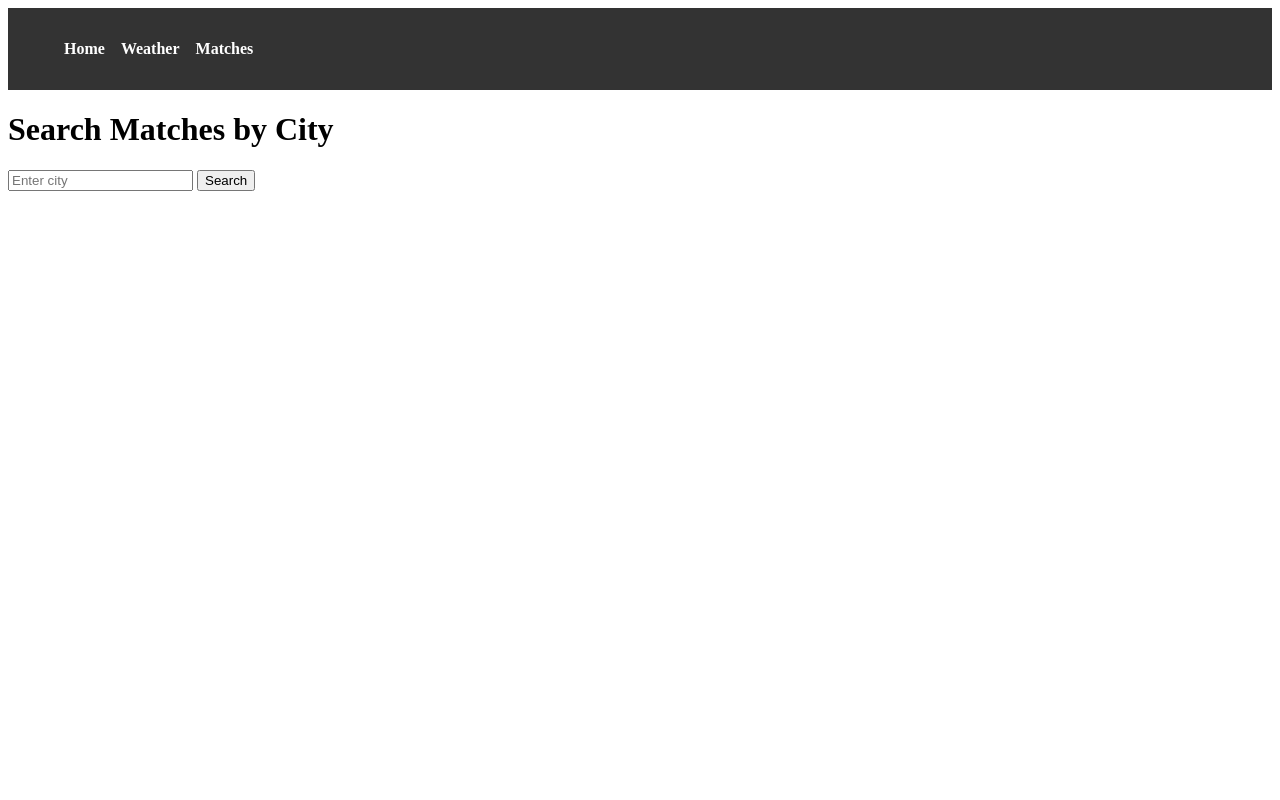
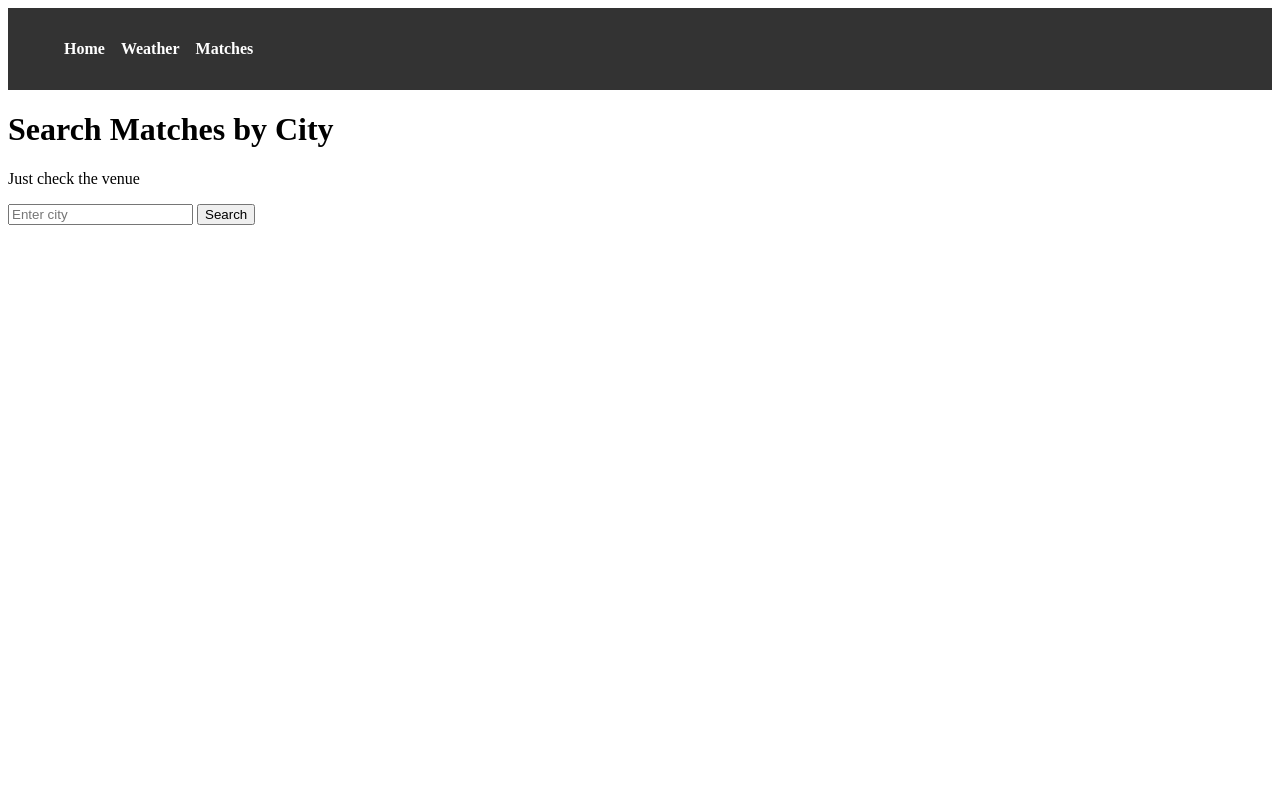
Before and after one commit to l0kesh01/CricketApp, a SvelteKit app: page /matches in a window 1280 px wide. Shown: the top 800 px of the page. Built offline with nearby package versions, Linux system fonts and the light colour scheme.

Commit message:
Update +page.svelte

```diff
--- a/src/routes/matches/+page.svelte
+++ b/src/routes/matches/+page.svelte
@@ -140,7 +140,7 @@
 
 <div class="min-h-screen bg-white px-4 py-10">
 	<h1 class="text-3xl font-bold text-blue-800 text-center mb-6">Search Matches by City</h1>
-
+	<p> Just check the venue </p>
 	<CitySearch on:search={handleSearch} />
 
 	{#if isLoading}
```
